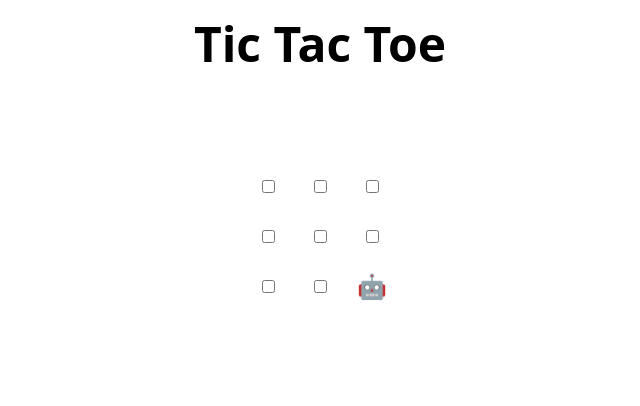
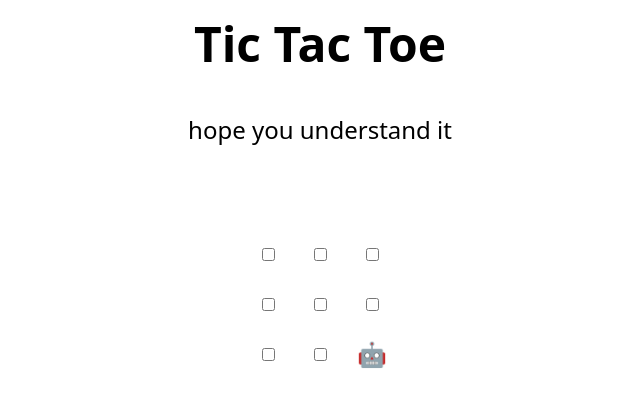
Before and after one commit to muddasir03/MLSA-Task3, a plain HTML site: page index.html in a window 1280 px wide. Shown: the whole page, without its empty margins (320-960 px from the left). Drawn offline with Linux system fonts and the light colour scheme.

Commit message:
Update index.html
ok

```diff
--- a/index.html
+++ b/index.html
@@ -45,6 +45,7 @@
     <td><input type="checkbox" /></td>
     <td><input type="checkbox" /></td>
   </tr>
+hope you understand it
 </table>
 
 <h2 hidden>Game over, refresh to play again 🧑‍💻 🤖!</h2>
```
